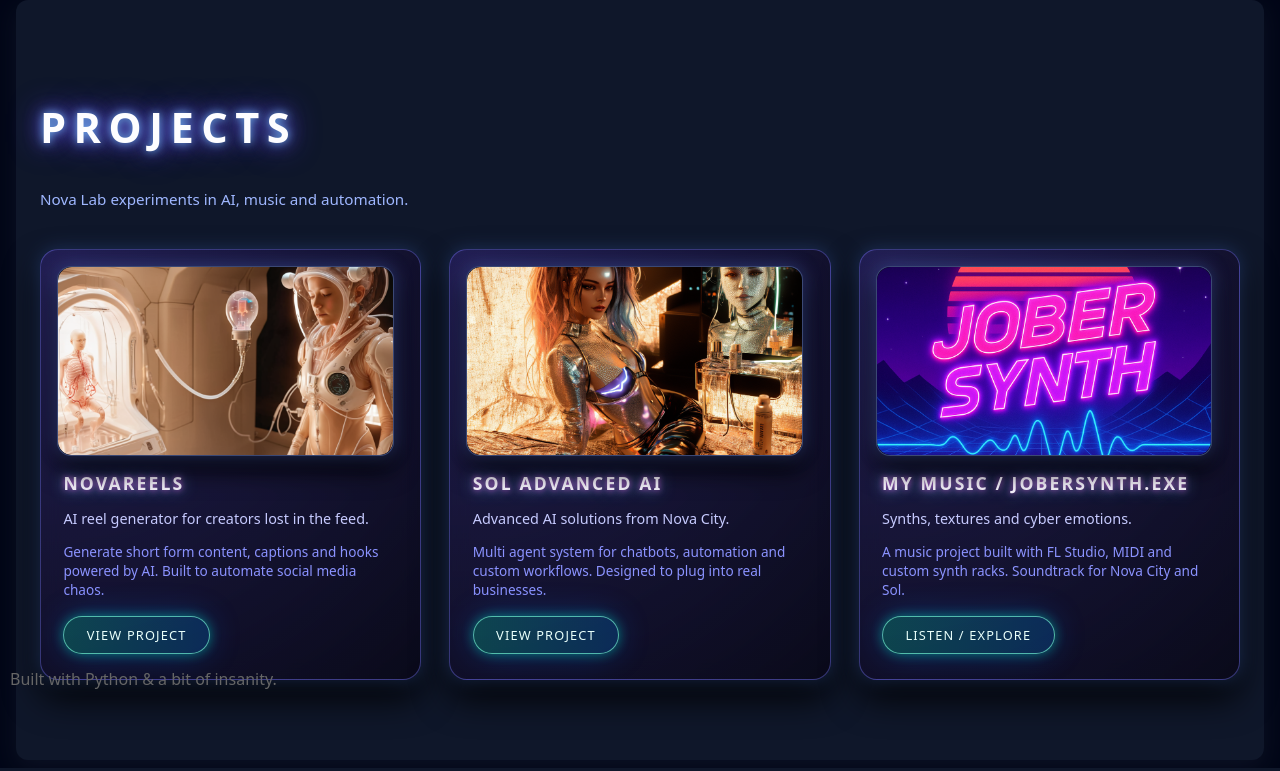
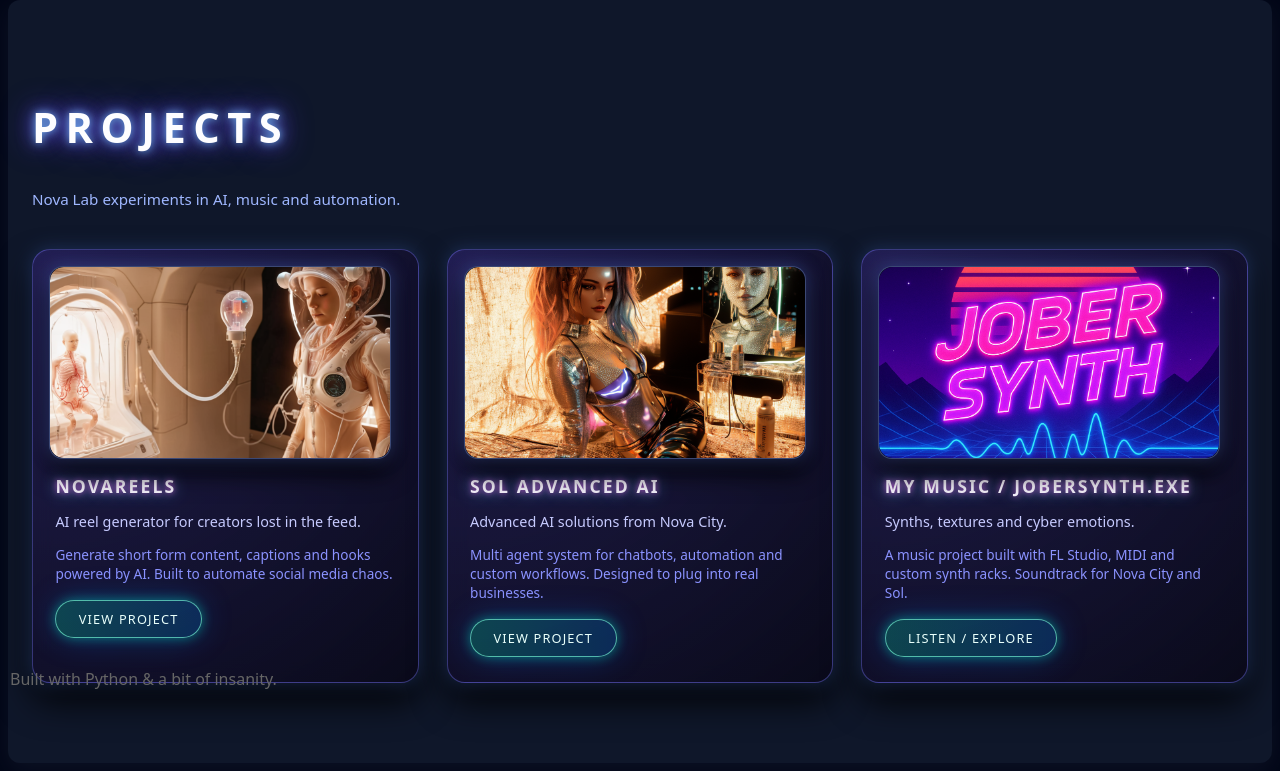
Before and after one commit to jober550/jober-portfolio, a Flask app: page /projects in a window 1280 px wide. Shown: the part 84-855 px from the top of the page. Run offline with Flask 3, Linux system fonts and the light colour scheme.

Commit message:
Update style.css

```diff
--- a/static/css/style.css
+++ b/static/css/style.css
@@ -213,7 +213,7 @@
   box-shadow: 0 20px 45px rgba(6, 182, 212, 0.55);
 }
 
-/* Sección de abajo tipo “Live the Story” */
+/* Sección de abajo tipo "Live the Story" */
 .nova-section {
   padding: 3rem 0 3.5rem 0;
   background: #020617;
@@ -306,7 +306,7 @@
 /* ---------- Projects section (Cyberpunk Neon) ---------- */
 
 .projects-section {
-  max-width: 1200px;
+  max-width: 100%;
   margin: 0 auto;
   padding: 4rem 1.5rem 5rem;
 }
```
